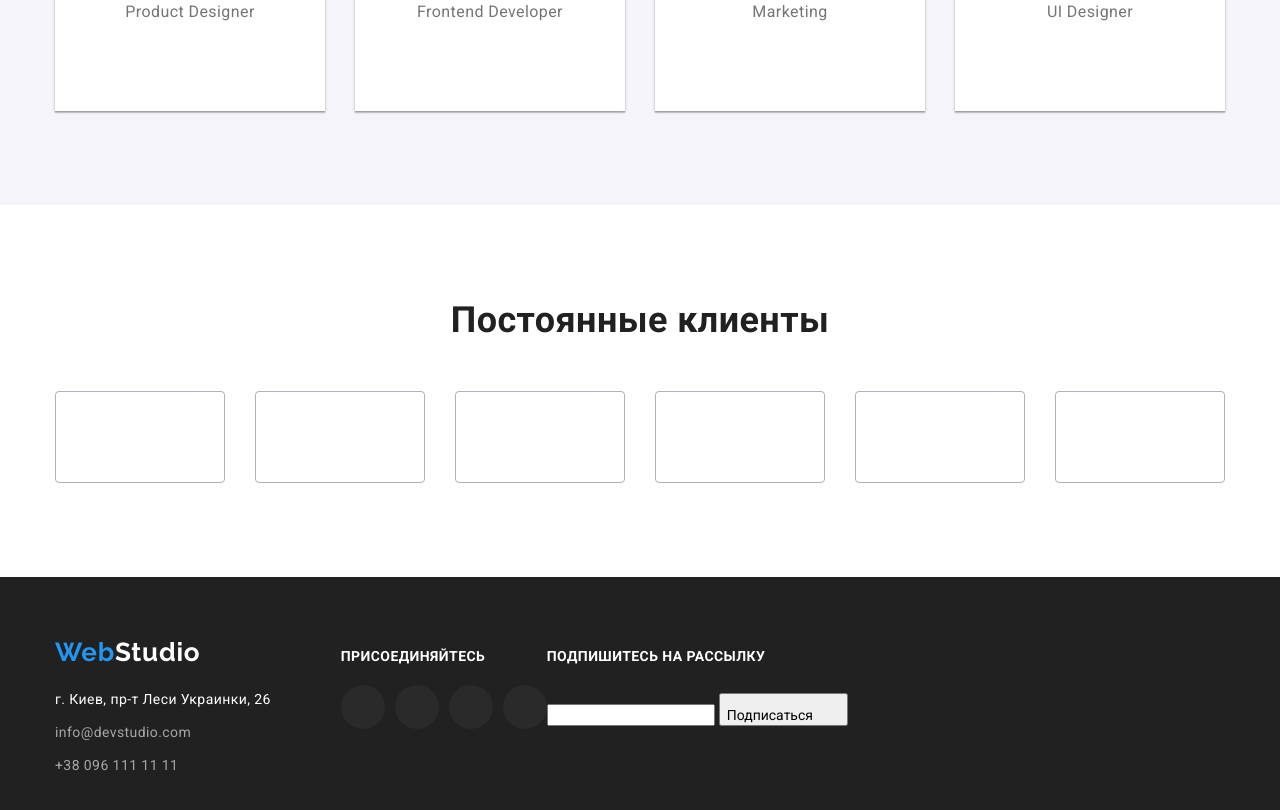
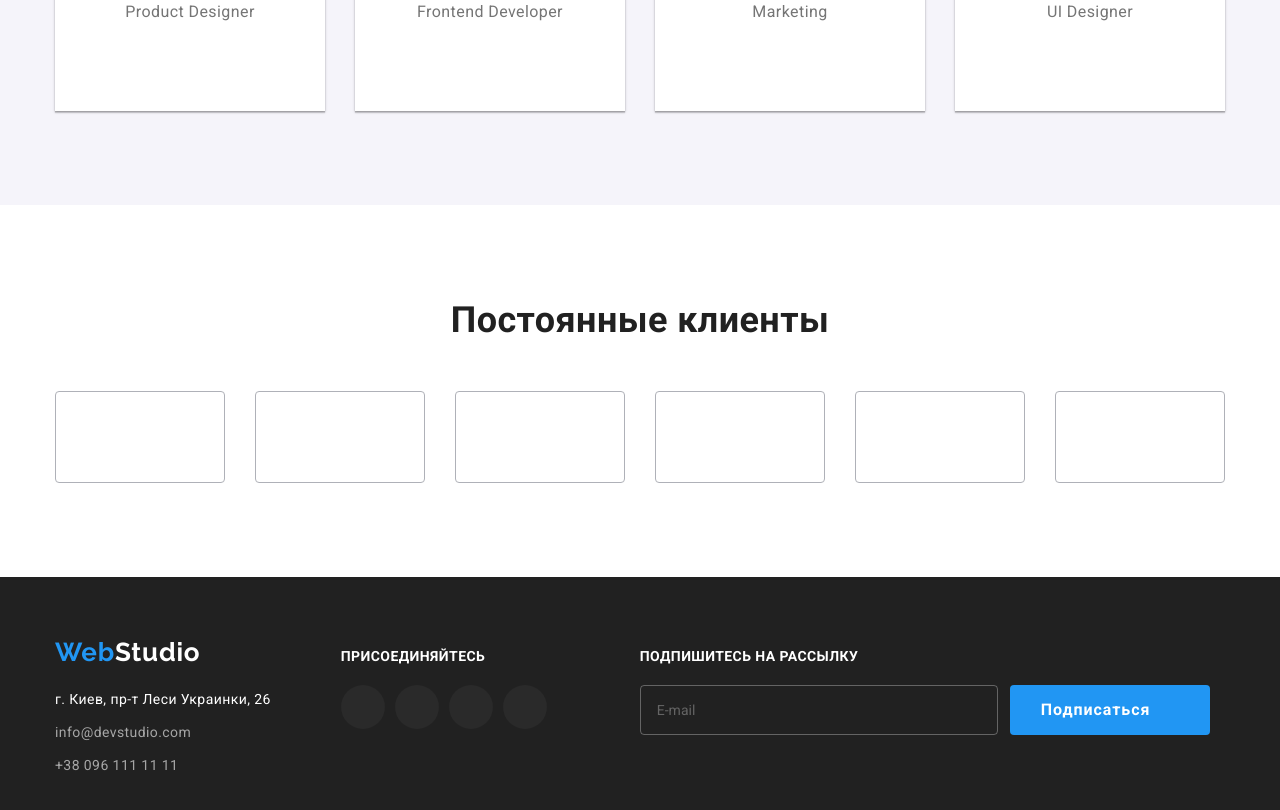
Before and after one commit to ammolder/goit-markup-hw-06, a plain HTML site: page index.html in a window 1280 px wide. Shown: the part 2115-2925 px from the top of the page. Drawn offline with nearby package versions, Linux system fonts and the light colour scheme.

Commit message:
Стилизирует формы

```diff
--- a/css/style.css
+++ b/css/style.css
@@ -32,6 +32,7 @@
   --bg-icon: #afb1b8;
   --bg-overflay: #2196f3e5;
   --form-color: #75757580;
+  --br-email-footer: #ffffff4d;
   --timing-function: cubic-bezier(0.4, 0, 0.2, 1);
 }
 
@@ -551,27 +552,72 @@ h2 {
 .linkedin-footer {
   fill: var(--primari-white-color);
 }
+.subscribe {
+  display: block;
+  width: 570px;
+  height: 86px;
+  margin-left: 93px;
+}
 .subscribe .title {
-  position: relative;
-  display: block;
-  margin-bottom: 1.75rem;
+  margin-bottom: 20px;
 
   color: var(--primari-white-color);
   font-weight: 700;
 }
-.subsribe span {
-  font-size: 0.875rem;
-  letter-spacing: 0.01rem;
-  color: #757575;
-
+.subscribe-label {
+  display: inline-flex;
+}
+.subscribe-label .email {
+  width: 358px;
+  height: 50px;
+  padding-left: 16px;
+  border: 1px solid var(--br-email-footer);
+  background-color: transparent;
+  border-radius: 4px;
+  transition: border 250ms var(--timing-function);
+}
+.subscribe-label .email:focus {
+  outline: none;
+  border: 1px solid var(--accent-color);
+}
+.subscribe-label .email::placeholder {
+  color: var(--br-email-footer);
+  transition: color 250ms var(--timing-function);
+}
+.subscribe-label .email:focus::placeholder {
+  color: var(--accent-color);
+}
+.send {
+  position: relative;
+  width: 200px;
+  height: 50px;
+  margin-left: 12px;
+  background-color: var(--accent-color);
+  border: 2px solid transparent;
+  border-radius: 4px;
+  transition: border 250ms var(--timing-function);
+}
+.send:focus {
+  outline: none;
+  border: 2px solid var(--br-email-footer);
+}
+.send-text {
   position: absolute;
   top: 50%;
-  left: 2.625rem;
+  left: 29px;
   transform: translateY(-50%);
-  transition: var(--shift);
+  color: var(--primari-white-color);
+  font-weight: 700;
+  font-size: 16px;
+  line-height: 1.88;
+  letter-spacing: 0.06em;
 }
-.subsribe p {
-  display: block;
+.send-icon {
+  position: absolute;
+  right: 18px;
+  top: 50%;
+  transform: translateY(-50%);
+  margin-left: 10px;
 }
 
 /* PORTFOLIO */
--- a/index.html
+++ b/index.html
@@ -369,15 +369,18 @@
                 </div>
                 <form class="subscribe-footer">
                     <!-- <h3 class="title">ПОДПИШИТЕСЬ НА РАССЫЛКУ</h3> -->
-                    <label class="subscribe">
-                        <span class="title">ПОДПИШИТЕСЬ НА РАССЫЛКУ</span>
-                        <input class="email" type="email" name="subscribe">
-                        <button class="send" type="submit">Подписаться
-                            <svg width="24px" height="24px">
-                                <use href="./images/icons.svg#icon-send"></use>
-                            </svg>
-                        </button>
-                    </label>
+                        <div class="subscribe">
+                            <p class="title">ПОДПИШИТЕСЬ НА РАССЫЛКУ</p>
+                            <label class="subscribe-label">
+                                <input class="email" type="email" name="subscribe" placeholder="E-mail">
+                                <button class="send" type="submit"><span class="send-text">Подписаться</span>
+                                    <svg class="send-icon" width="24px" height="24px">
+                                        <use href="./images/icons.svg#icon-send"></use>
+                                    </svg>
+                                </button>
+                            </label>
+                        </div>
+
 
                     </button>
                 </form>
```
